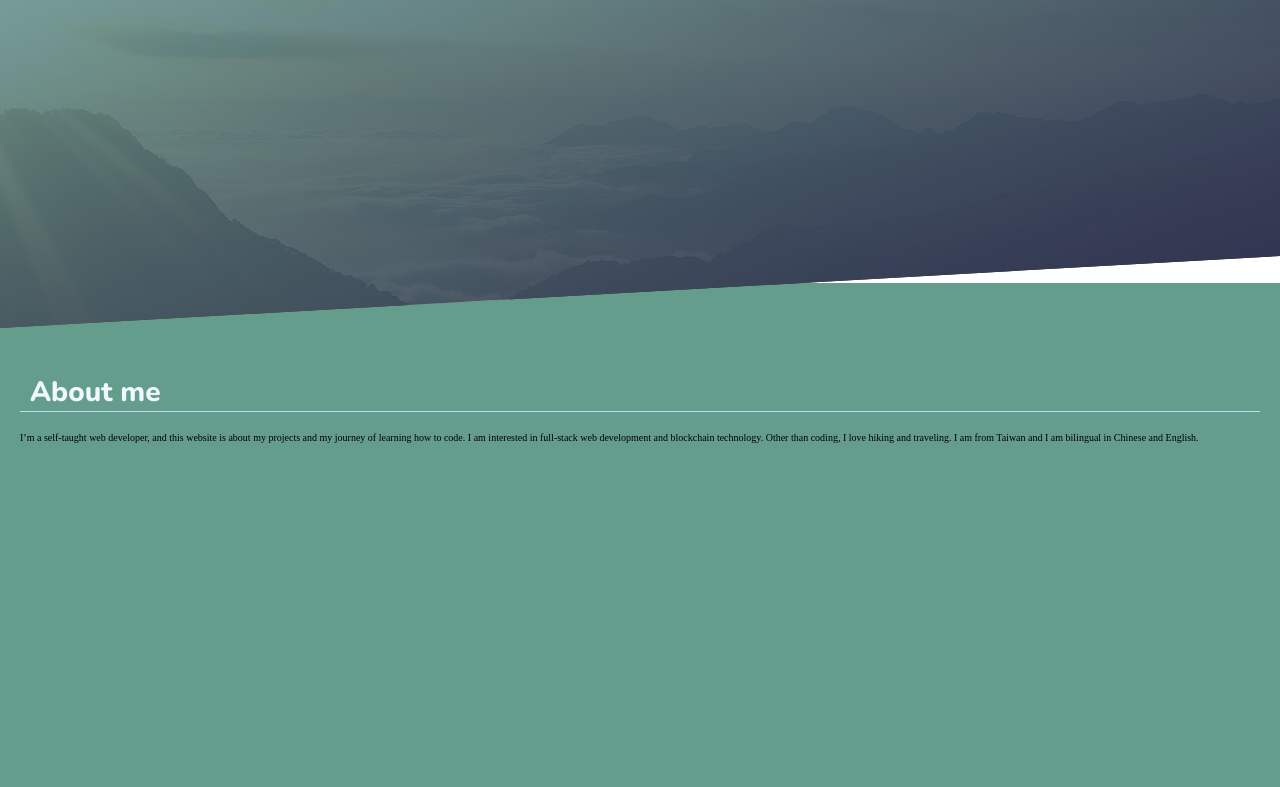
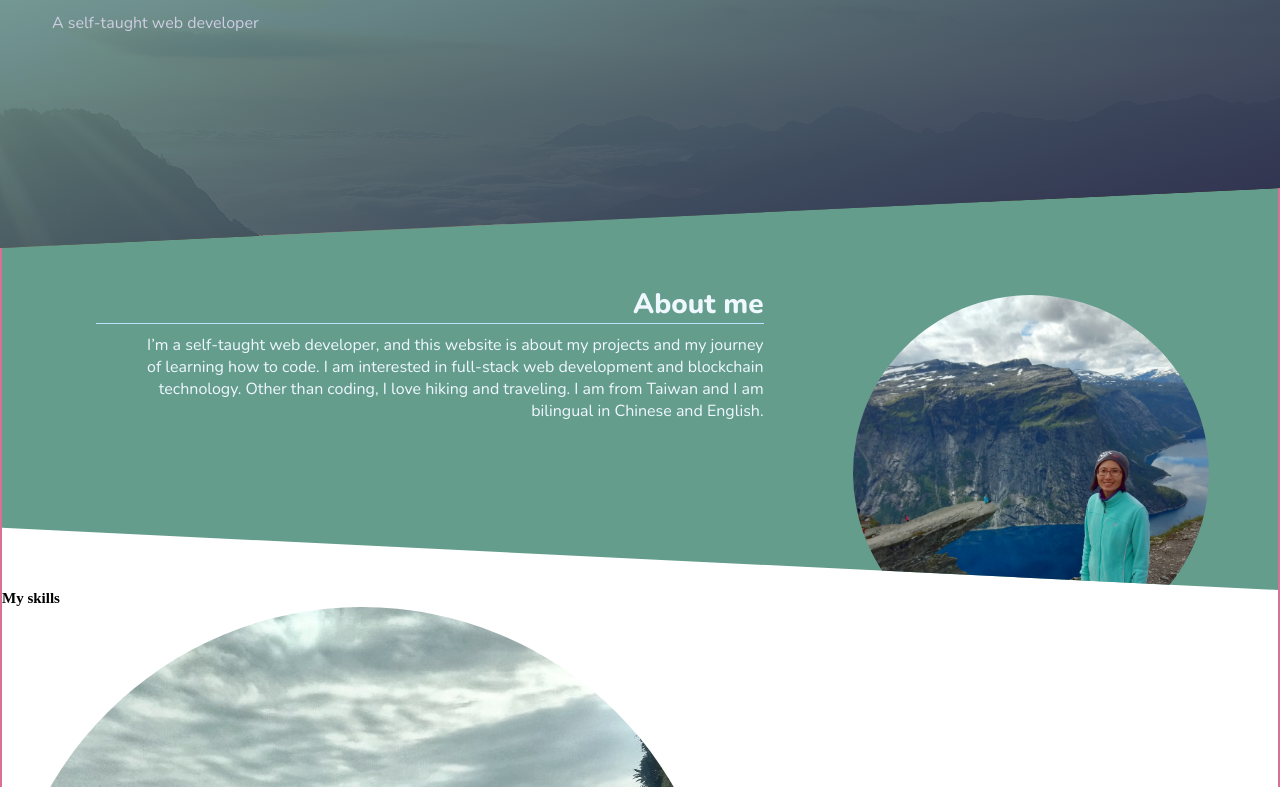
Before and after one commit to anusha-lee/anusha-lee.github.io, a website: page dist/index.html in a window 1280 px wide. Shown: the part 152-939 px from the top of the page. Drawn offline with nearby package versions, Linux system fonts and the light colour scheme.

Commit message:
style about section

```diff
--- a/dist/css/style.css
+++ b/dist/css/style.css
@@ -11,6 +11,9 @@ html {
 
 a {
   text-decoration: none; }
+
+img {
+  border-radius: 50%; }
 
 ul li {
   list-style: none; }
@@ -26,7 +29,7 @@ ul li {
 ***********************************************/
 .header {
   width: 100%;
-  height: 60vh;
+  height: 50vh;
   background-image: linear-gradient(to left top, #2f2f4f, rgba(101, 157, 141, 0.8)), url(../img/background.jpg);
   background-size: cover;
   background-position: top;
@@ -38,13 +41,13 @@ ul li {
     width: 3rem;
     height: auto; }
   .header__heading {
-    margin: 1rem auto -0.3rem;
+    margin: 4rem auto 0;
     width: 90%;
     color: #f0f8ff;
     font: 900 38px "Nunito", sans-serif;
     text-transform: uppercase;
-    border-bottom: 0.05rem solid #bde0ff;
-    padding: 1rem 1rem 0; }
+    padding: 1rem 1rem 0;
+    border-bottom: 0.05rem solid #bde0ff; }
   .header__sub {
     margin: 1rem auto;
     width: 95%;
@@ -52,31 +55,66 @@ ul li {
     font: 16px "Nunito", sans-serif;
     color: #cecee2; }
 
+.container {
+  margin: -7.5rem auto 0;
+  border: 2px solid palevioletred; }
+
 /************************************************
 ************* About
 ***********************************************/
-.container {
-  margin: -4.5rem auto 0; }
-
 .about {
+  margin: 0 auto;
   width: 100%;
-  height: 80vh;
+  height: auto;
   background-color: #659d8d;
-  padding: 6rem 2rem 2rem;
+  padding: 10rem 2rem 2rem;
   -webkit-clip-path: polygon(0 0, 100% 0, 100% 100%, 0 85%);
-  clip-path: polygon(0 0, 100% 0, 100% 100%, 0 85%); }
+  clip-path: polygon(0 0, 100% 0, 100% 100%, 0 85%);
+  display: grid;
+  grid-template-columns: 60% 36%;
+  grid-template-rows: 1fr 4fr;
+  /************************************************
+  ************* Skills
+  ***********************************************/ }
   .about__title {
     font: 800 28px "Nunito", sans-serif;
     color: #f0f8ff;
-    display: block;
-    margin: 2rem auto;
-    padding-bottom: 1rem;
+    display: inline-block;
+    width: 90%;
+    margin: 1rem 0;
+    text-align: right;
+    justify-self: end;
     border-bottom: 0.05rem solid #bde0ff;
-    padding: 1rem 1rem 0; }
+    grid-column: 1 / 2;
+    grid-row: 1 / 2; }
+  .about__img {
+    width: 100%;
+    height: 50%;
+    position: relative;
+    grid-column: 2 / 3;
+    grid-row: 1 / 3; }
+    .about__img img {
+      position: absolute;
+      right: 0;
+      top: 2rem;
+      width: 80%; }
+  .about__text {
+    width: 85%;
+    font: 400 16px "Nunito", sans-serif;
+    color: #f0f8ff;
+    text-align: right;
+    grid-column: 1 / 2;
+    grid-row: 2 / 3;
+    justify-self: end; }
+  .about .skills__title {
+    font: 800 28px "Nunito", sans-serif;
+    color: #f0f8ff; }
+  .about .skills__img img {
+    position: absolute;
+    right: 0;
+    top: 2rem;
+    width: 80%; }
 
-/************************************************
-************* Skills
-***********************************************/
 /************************************************
 ************* Projects
 ***********************************************/
--- a/dist/index.html
+++ b/dist/index.html
@@ -34,7 +34,9 @@
     <main class="container">
       <section class="about">
         <h2 class="about__title">About me</h2>
-        <div class="about__img"></div>
+        <div class="about__img">
+          <img src="img/profile.jpg" alt="profile" />
+        </div>
         <p class="about__text">
           I’m a self-taught web developer, and this website is about my projects
           and my journey of learning how to code. I am interested in full-stack
@@ -45,8 +47,7 @@
       </section>
       <section class="skills">
         <h2 class="skills__title">My skills</h2>
-        <div class="skills__img"></div>
-        <span class="skills__line"></span>
+        <div class="skills__img"><img src="img/img01.jpg" alt="profile" /></div>
         <div class="skills__box">
           <h3 class="skills__box--title"></h3>
           <div class="skills__box--content">
@@ -87,7 +88,9 @@
       </section>
       <section class="projects">
         <h2 class="projects__title">My projects</h2>
-        <div class="projects__img"></div>
+        <div class="projects__img">
+          <img src="img/img03.jpg" alt="profile" />
+        </div>
         <p class="projects__text"></p>
         <div class="projects__learn-more learn-more">
           <button class="projects__learn-more--btn learn-more--btn"></button>
--- a/dist/scss/style.scss
+++ b/dist/scss/style.scss
@@ -14,6 +14,10 @@ html {
 
 a {
   text-decoration: none;
+}
+
+img {
+  border-radius: 50%;
 }
 
 ul li {
@@ -53,12 +57,10 @@ $font: "Nunito", sans-serif;
 
 @mixin subtitle-border-bottom-dark {
   border-bottom: 0.05rem solid lighten($color-black, 20%);
-  padding: 1rem 1rem 0;
 }
 
 @mixin subtitle-border-bottom-light {
   border-bottom: 0.05rem solid darken($color-white, 10%);
-  padding: 1rem 1rem 0;
 }
 /************************************************
 ************* Header
@@ -66,7 +68,7 @@ $font: "Nunito", sans-serif;
 
 .header {
   width: 100%;
-  height: 60vh;
+  height: 50vh;
   //background-image: lighten($color-black, 10%), url(img/background.jpg);
   //background-image: url(img/background.jpg);
   //background-color: lighten($color-black, 10%);
@@ -92,11 +94,12 @@ $font: "Nunito", sans-serif;
   }
 
   &__heading {
-    margin: 1rem auto -0.3rem;
+    margin: 4rem auto 0;
     width: 90%;
     color: $color-white;
     font: 900 $font-size-bg $font;
     text-transform: uppercase;
+    padding: 1rem 1rem 0;
 
     @include subtitle-border-bottom-light;
   }
@@ -109,33 +112,90 @@ $font: "Nunito", sans-serif;
   }
 }
 
+.container {
+  margin: -7.5rem auto 0;
+  border: 2px solid palevioletred;
+  //padding: 1rem;
+}
+
 /************************************************
 ************* About
 ***********************************************/
-.container {
-  margin: -4.5rem auto 0;
-  //padding: 1rem;
-}
 
 .about {
+  margin: 0 auto;
   width: 100%;
-  height: 80vh;
+  height: auto;
   background-color: $color-teal;
-  padding: 6rem 2rem 2rem;
+  padding: 10rem 2rem 2rem;
   @include clip-path-left;
+
+  display: grid;
+  grid-template-columns: 60% 36%;
+  grid-template-rows: 1fr 4fr;
 
   &__title {
     font: 800 $font-size-m $font;
     color: $color-white;
-    display: block;
-    margin: 2rem auto;
-    padding-bottom: 1rem;
+    display: inline-block;
+    width: 90%;
+    margin: 1rem 0;
+    text-align: right;
+    justify-self: end;
+
     @include subtitle-border-bottom-light;
+
+    grid-column: 1 / 2;
+    grid-row: 1 / 2;
+  }
+
+  &__img {
+    width: 100%;
+    height: 50%;
+    position: relative;
+
+    grid-column: 2 / 3;
+    grid-row: 1 / 3;
+
+    & img {
+      position: absolute;
+      right: 0;
+      top: 2rem;
+      width: 80%;
+    }
+  }
+
+  &__text {
+    width: 85%;
+    font: 400 $font-size-sm $font;
+    color: $color-white;
+    text-align: right;
+
+    grid-column: 1 / 2;
+    grid-row: 2 / 3;
+    justify-self: end;
+  }
+
+  /************************************************
+  ************* Skills
+  ***********************************************/
+
+  .skills {
+    &__title {
+      font: 800 $font-size-m $font;
+      color: $color-white;
+    }
+
+    &__img {
+      & img {
+        position: absolute;
+        right: 0;
+        top: 2rem;
+        width: 80%;
+      }
+    }
   }
 }
-/************************************************
-************* Skills
-***********************************************/
 
 /************************************************
 ************* Projects
```
Also changed, not shown: dist/img/R1-volcano_w_480.jpg (deleted), dist/img/ex01.jpg (deleted), dist/img/ex02.jpg (deleted), dist/img/img01.jpg (added), dist/img/img02.jpg (added), dist/img/img03.jpg (added), dist/img/img04.jpg (added), dist/img/profile.jpg (added), 2 other files.
